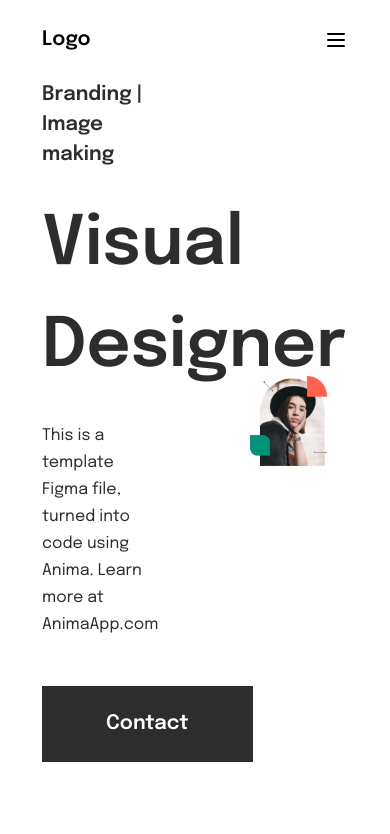
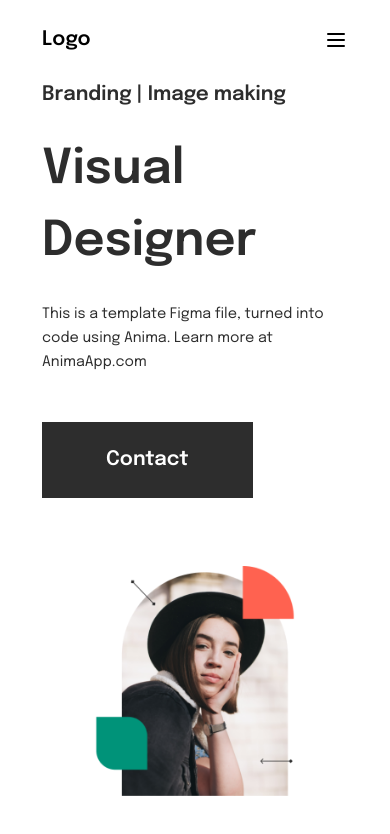
Before and after one commit to Xenos-the-stupid/portfolio-template, a Next.js app: page / in a window 390 px wide. Shown: the top 834 px of the page. Built offline with nearby package versions, Linux system fonts and the light colour scheme.

Commit message:
making hero responsive

```diff
--- a/components/hero.tsx
+++ b/components/hero.tsx
@@ -3,12 +3,12 @@ import Button from "./button";
 
 const Hero = () => {
   return (
-    <section className="max-w-[1200px] mx-auto px-[42px] min-h-[444px] grid grid-cols-2 items-center gap-[68px]">
+    <section className="max-w-[1200px] mx-auto px-[42px] min-h-[444px] grid grid-cols-2 items-center gap-[68px] max-md:grid-cols-1">
       <div className="space-y-[48px]">
         <div className="space-y-[24px] text-black">
           <h3 className="font-semibold leading-[30px] text-xl">Branding | Image making </h3>
-          <h1 className="font-semibold text-[4.25rem]">Visual Designer</h1>
-          <p className="font-[1.0625rem] leading-[27px]">
+          <h1 className="font-semibold text-[4.25rem] max-md:text-[3rem]">Visual Designer</h1>
+          <p className="text-[1.0625rem] leading-[27px] max-md:leading-[24px] max-md:text-[0.9rem]">
             This is a template Figma file, turned into code using Anima. Learn more at AnimaApp.com
           </p>
         </div>
```
